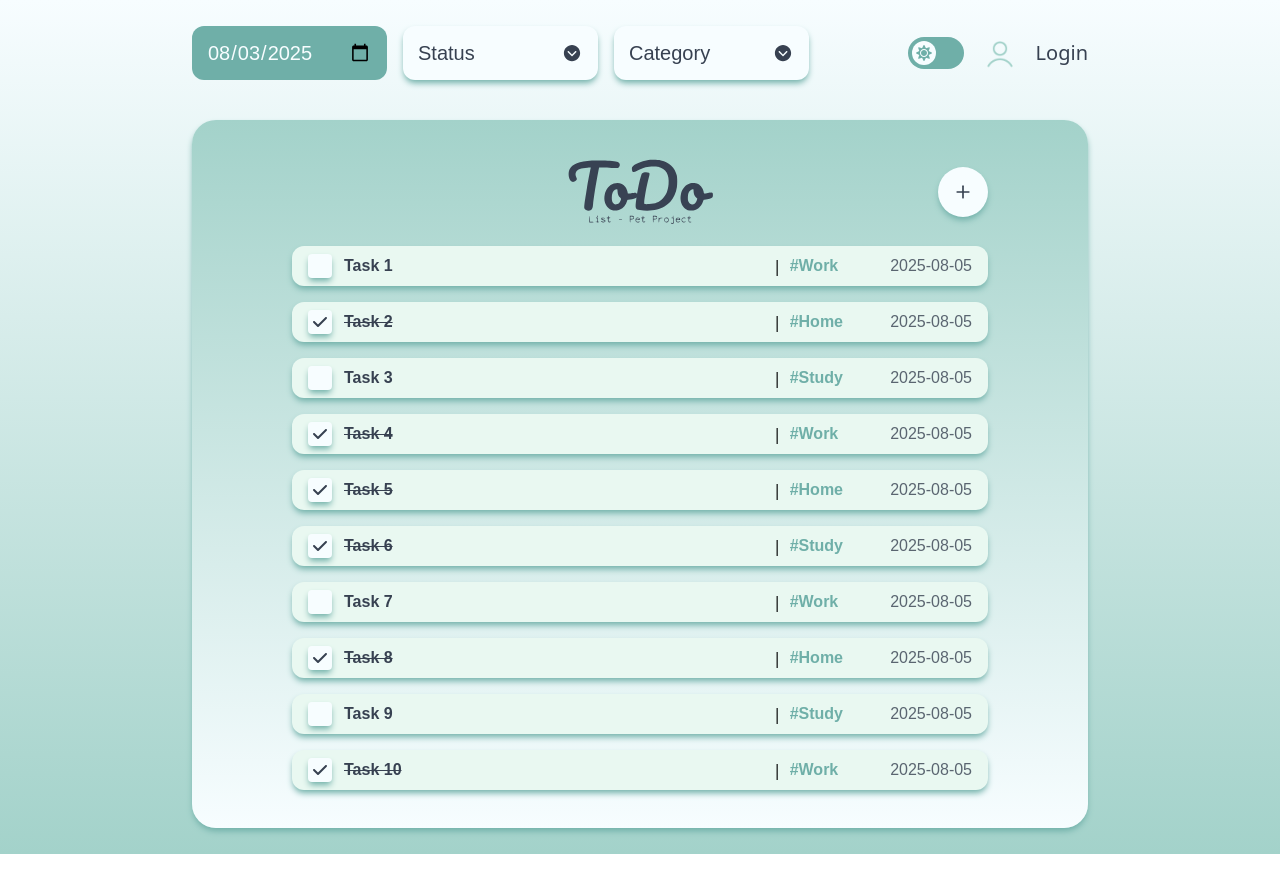
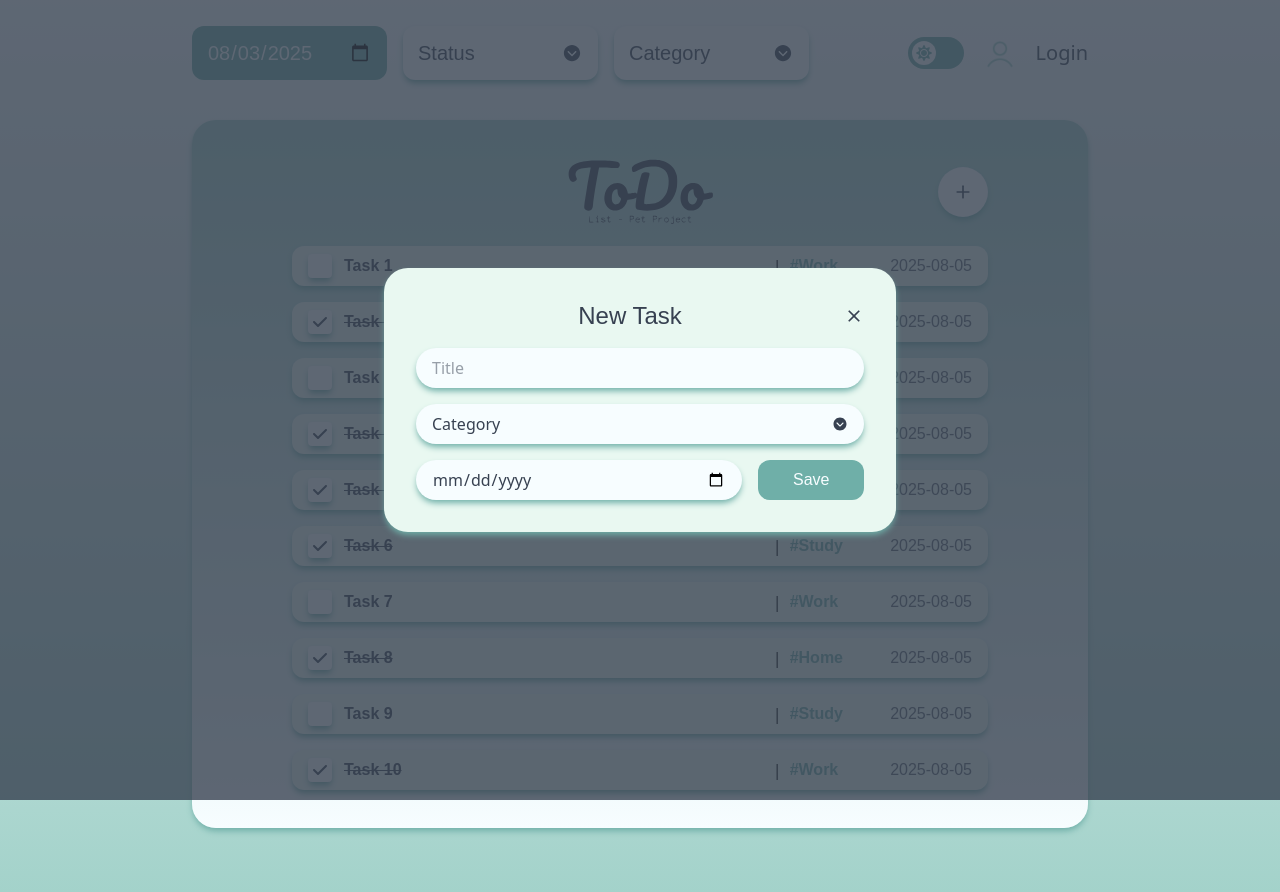
Before and after one commit to Violettalez/ToDoList_PetProject_React_Node.js_FireBase, a React (Vite) app: page /home in a window 1280 px wide. Both pictures are taken after a click on the button 963 px from the left and 192 px from the top of the page. Before the commit the page ends 854 px from the top, so only its background shows below. Built offline with nearby package versions, Linux system fonts and the light colour scheme.

Commit message:
add new task creation overlay with category selection

```diff
--- a/src/frontend/pages/Home.jsx
+++ b/src/frontend/pages/Home.jsx
@@ -7,6 +7,7 @@ import { FaEdit } from "react-icons/fa";
 import { FaCheck } from "react-icons/fa6";
 import { FiPlus } from "react-icons/fi";
 import { IoExit } from "react-icons/io5";
+import { MdOutlineClose } from "react-icons/md";
 
 import { useNavigate } from "react-router-dom";
 import { useState, useEffect } from "react";
@@ -20,6 +21,7 @@ function Home() {
     { id: 3, value: "Completed", label: "Completed" },
   ];
   const optionsCategory = [
+    { id: 0, value: "New Category", label: "New Category" },
     { id: 1, value: "All", label: "All" },
     { id: 2, value: "Work", label: "Work" },
     { id: 3, value: "Home", label: "Home" },
@@ -116,6 +118,14 @@ function Home() {
     setOpenCategoryList(false);
   };
 
+  const [selectedCategoryNT, setSelectedCategoryNT] = useState("");
+  const [openCategoryListNT, setOpenCategoryListNT] = useState(false);
+
+  const handleCategoryChangeNT = (value) => {
+    setSelectedCategoryNT(value);
+    setOpenCategoryListNT(false);
+  };
+
   const today = new Date().toISOString().split("T")[0];
   const [selectedDate, setSelectedDate] = useState(today);
 
@@ -130,6 +140,8 @@ function Home() {
   }, [isDark]);
 
   const toggleTheme = () => setIsDark(!isDark);
+
+  const [openNewTask, setOpenNewTask] = useState(false);
 
   return (
     <div className="flex flex-col items-center h-full py-[2%] gap-10">
@@ -181,7 +193,9 @@ function Home() {
             </div>
             {openCategoryList && (
               <ul className="absolute z-10 w-full bg-bg1 mt-1 shadow-main rounded-b-xl">
-                {optionsCategory.map((option) => (
+                {optionsCategory
+                  .filter((option) => option.id !== 0)
+                  .map((option) => (
                     <li
                       key={option.id}
                       value={option.value}
@@ -261,7 +275,10 @@ function Home() {
           />
 
           {/* Add new task button*/}
-          <button className="w-[50px] aspect-square bg-bg1 shadow-main flex items-center justify-center cursor-pointer rounded-full hover:bg-static-details transition duration-300">
+          <button
+            onClick={() => setOpenNewTask(!openNewTask)}
+            className="w-[50px] aspect-square bg-bg1 shadow-main flex items-center justify-center cursor-pointer rounded-full hover:bg-static-details transition duration-300"
+          >
             <FiPlus className="text-xl text-text" />
           </button>
         </div>
@@ -284,7 +301,11 @@ function Home() {
                 </div>
 
                 {/*Title*/}
-                <p className={`font-signika text-base font-semibold text-text ${task.status === "Completed" && ("line-through")}`}>
+                <p
+                  className={`font-signika text-base font-semibold text-text ${
+                    task.status === "Completed" && "line-through"
+                  }`}
+                >
                   {task.title}
                 </p>
               </div>
@@ -317,6 +338,83 @@ function Home() {
           ))}
         </div>
       </div>
+
+      {/*Overlay window for creating new tasks*/}
+      {openNewTask && (
+        <div>
+          <div className="fixed inset-0 bg-static-text opacity-80 flex items-center justify-center z-6"></div>
+          <div className="fixed inset-0 flex items-center justify-center z-10">
+            <div className="bg-bg2 rounded-3xl shadow-main p-8 w-[40%]">
+              <div className="flex justify-between items-center mb-4">
+                <h2 className="text-text text-2xl font-signika text-center w-[99%]">
+                  New Task
+                </h2>
+                <p
+                  className="text-text text-xl font-signika cursor-pointer"
+                  onClick={() => setOpenNewTask(!openNewTask)}
+                >
+                  <MdOutlineClose />
+                </p>
+              </div>
+              <div className="flex flex-col gap-4">
+                <input
+                  type="text"
+                  placeholder="Title"
+                  className="input shadow-main"
+                />
+
+                {/* Input category for new task*/}
+                <div className="relative inline-block cursor-pointer">
+                  <div
+                    className="flex items-center justify-between input shadow-main"
+                    onClick={() => setOpenCategoryListNT(!openCategoryListNT)}
+                  >
+                    {selectedCategoryNT === ""
+                      ? "Category"
+                      : selectedCategoryNT}
+                    {openCategoryListNT && <IoIosArrowDropupCircle />}
+                    {!openCategoryListNT && <IoIosArrowDropdownCircle />}
+                  </div>
+                  {openCategoryListNT && (
+                    <ul className="absolute z-10 w-full bg-bg1 mt-1 shadow-main rounded-b-xl">
+                      {optionsCategory
+                        .filter((option) => option.id !== 1)
+                        .map((option) => (
+                          <li
+                            key={option.id}
+                            value={option.value}
+                            onClick={() => handleCategoryChangeNT(option.value)}
+                            className="text-text bg-bg1 py-[13px] px-[15px] font-rubik text-l cursor-pointer rounded-b-xl hover:bg-accent1 hover:text-static-text"
+                          >
+                            {option.label}
+                          </li>
+                        ))}
+                    </ul>
+                  )}
+                </div>
+
+                {/* Input for new category*/}
+                {selectedCategoryNT === "New Category" && (
+                  <input
+                    type="text"
+                    placeholder="New category..."
+                    className="input shadow-main"
+                  />
+                )}
+                <div className="flex flex-row justify-between items-center gap-4">
+                  {/* Input date for new task*/}
+                  <input type="date" className="input shadow-main flex-4" />
+
+                  {/* Save button for new task*/}
+                  <button className="flex-1 bg-details py-2 px-4 rounded-xl font-rubik text-base text-bg1 cursor-pointer">
+                    Save
+                  </button>
+                </div>
+              </div>
+            </div>
+          </div>
+        </div>
+      )}
     </div>
   );
 }
```
Lines whose indentation alone changed are shown as unchanged.
